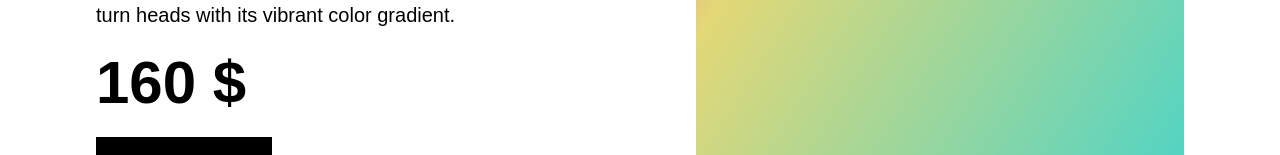
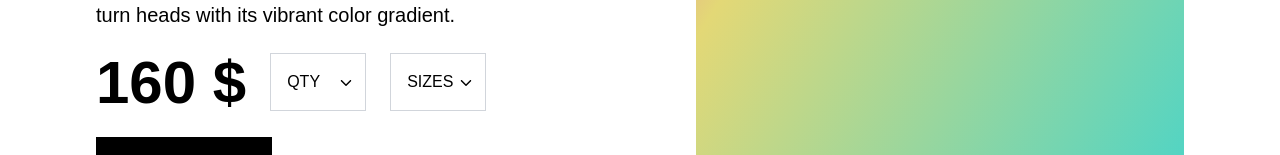
Before and after one commit to FeliperPC/Nike-Shoes-Store, a React (Vite) app: page / in a window 1280 px wide. Shown: the part 571-726 px from the top of the page. Built offline with nearby package versions, Linux system fonts and the light colour scheme.

Commit message:
select qty and size done

```diff
--- /dev/null
+++ b/src/components/Select.tsx
@@ -0,0 +1,31 @@
+import { IoIosArrowDown } from "react-icons/io";
+type SelectType = {
+  options: number[];
+  title: string;
+};
+
+function Select({ options, title }: SelectType) {
+  return (
+    <div className="relative">
+      <select
+        defaultValue={title}
+        className="w-24 appearance-none border border-gray-300 bg-white p-4"
+      >
+        <option value={title} disabled hidden>
+          {title}
+        </option>
+        {/* Carries the title name but is disabled and hidden, exist but can't see */}
+        {options.map((item) => (
+          <option key={item} value={item}>
+            {item}
+          </option>
+        ))}
+      </select>
+      <div className="absolute right-0 inset-y-0 flex-center pr-3">
+        <IoIosArrowDown/>
+      </div>
+    </div>
+  );
+}
+
+export default Select;
--- a/src/components/ShoeDetail.tsx
+++ b/src/components/ShoeDetail.tsx
@@ -1,24 +1,34 @@
-import nike1 from '../assets/n1-min.png'
+import nike1 from "../assets/n1-min.png";
+import Select from "./Select";
+import {QTY,SIZES } from '../data'
 function ShoeDetail() {
   return (
     <div className="flex flex-col lg:flex-row-reverse space-y-4">
       {/* Image */}
       <div className="flex-1 lg:-mt-32 lg:ml-28">
-        <div className='flex-center h-full bg-gradient-to-br from-[#F637CF] from-5% via-[#E3D876] via-40% to-[#4DD4C6]'>
-          <img src={nike1}/>
+        <div className="flex-center h-full bg-gradient-to-br from-[#F637CF] from-5% via-[#E3D876] via-40% to-[#4DD4C6]">
+          <img src={nike1} />
         </div>
       </div>
       {/* Description */}
       <div className="flex-1 space-y-6">
         <h1 className="text-5xl font-black md:text-9xl">Nike Air Max 270</h1>
-        <p className="font-medium md:text-xl">{`The Nike Air Max 270 is a lifestyle shoe that's sure to turn heads with its vibrant color gradient.`}</p>
-        <h2 className="text-3xl font-extrabold md:text-6xl">160 $</h2>
+        <p className="font-medium md:text-xl">{`The Nike Air Max 270 is a lifestyle shoe that's sure to
+        turn heads with its vibrant color gradient.`}</p>
+        <div className="flex space-x-6">
+          <h2 className="text-3xl font-extrabold md:text-6xl">160 $</h2>
+          <Select options={QTY} title={'QTY'}/>
+          <Select options={SIZES} title={'SIZES'}/>
+        </div>
         {/* buttoms and links */}
         <div className="space-x-10">
           <button className="w-44 h-14 bg-black text-white hover:bg-gray-900 active:bg-gray-700">
             Add to chart
           </button>
-          <a href="#" className="text-lg font-bold underline underline-offset-4">
+          <a
+            href="#"
+            className="text-lg font-bold underline underline-offset-4"
+          >
             View details
           </a>
         </div>
--- /dev/null
+++ b/src/data.tsx
@@ -0,0 +1,2 @@
+export const QTY = [1,2,3,4,5,6,7]
+export const SIZES = [40,41,42,43,44]
```
Also changed, not shown: src/components/Nav.tsx (+9 -4 lines).
